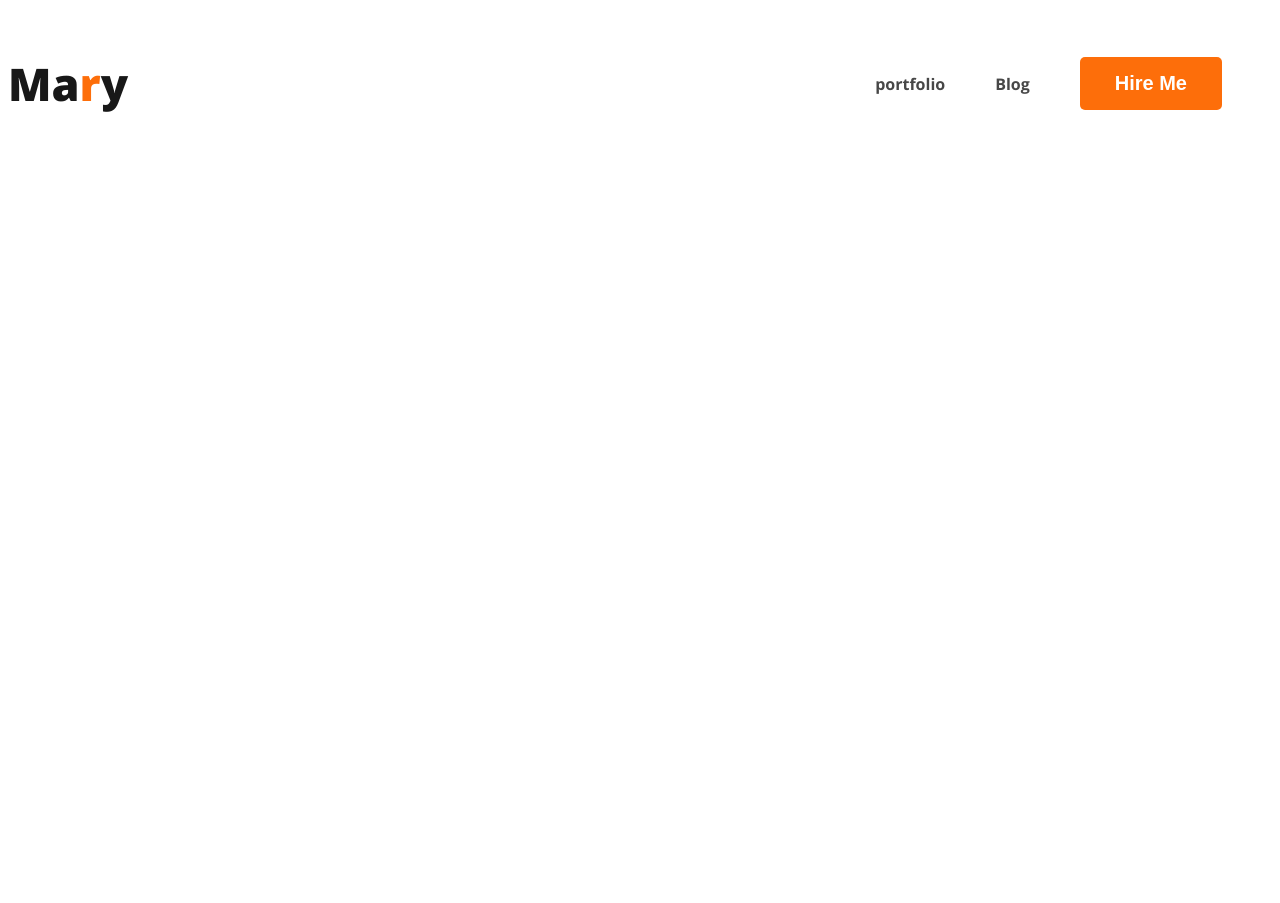
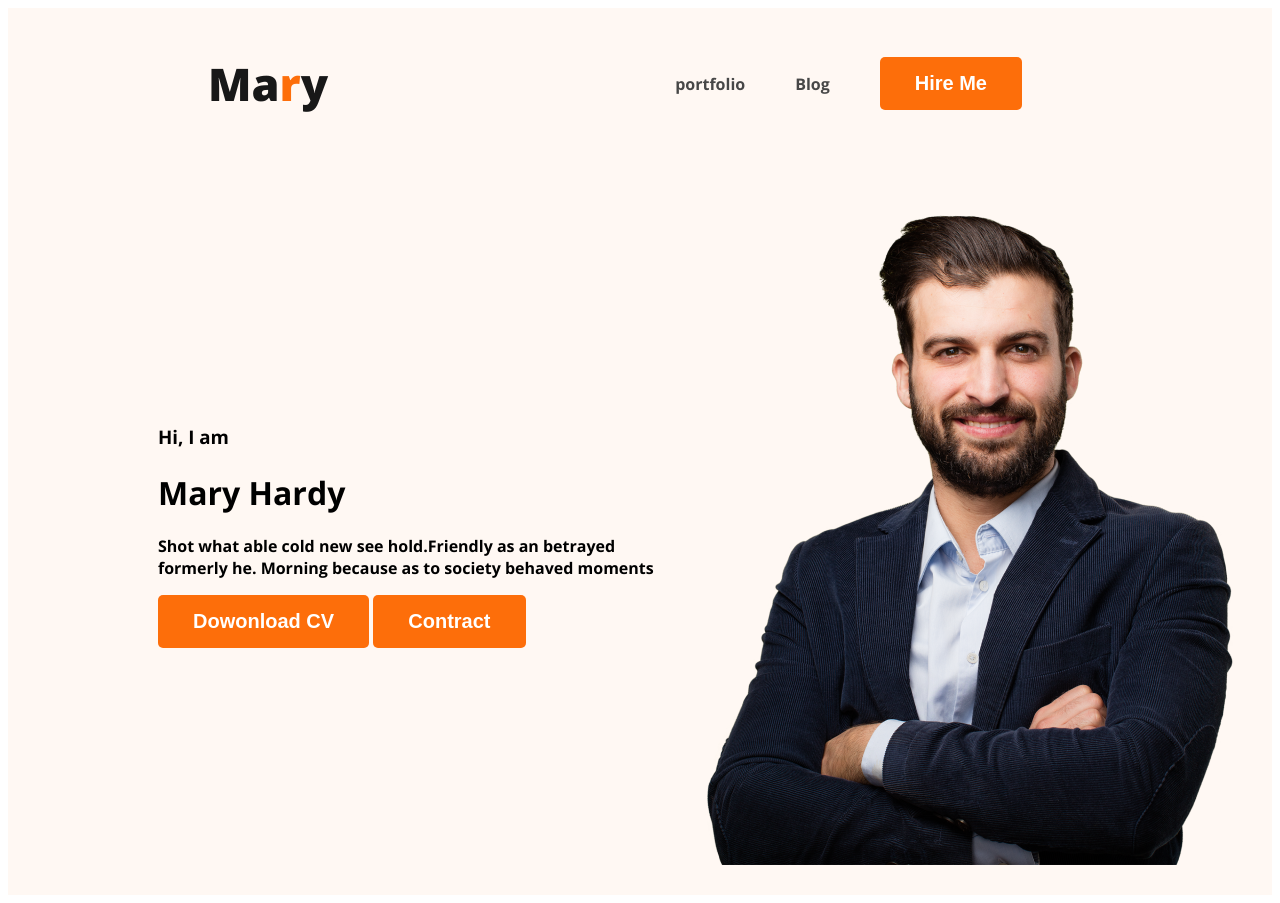
Before and after one commit to sabbiraa1144/newhtml, a plain HTML site: page index.html in a window 1280 px wide. Before the commit the page ends 800 px from the top, so only its background shows below. Drawn offline with nearby package versions, Linux system fonts and the light colour scheme.

Commit message:
banner added

```diff
--- a/index.html
+++ b/index.html
@@ -11,7 +11,7 @@
     <link rel="stylesheet" href="style.css">
 </head>
 <body>
-    <header>
+    <header class="header">
 <nav>
 <h3 class="nav-title">Ma<span class="text-primary">r</span>y</h3>
 <ul>
@@ -21,6 +21,18 @@
 </ul>
 
 </nav>
+
+<div class="baner">
+<div class="baner-content">
+  <h3 class="baner-greeting">Hi, I  am</h3>
+<h1 class="baner-title"> Mary Hardy</h1>
+<p>Shot what able cold new see hold.Friendly as an betrayed formerly he. Morning because as to society behaved moments</p>
+<button class="btn-primary">Dowonload CV</button>
+<button class="btn-primary">Contract</button>
+</div>
+
+<img class="profile"  src="images/hardy.png" alt="hardy">
+</div>
     </header>
     <footer>
 
--- a/style.css
+++ b/style.css
@@ -11,9 +11,13 @@ nav{
     display:flex;
     justify-content: space-between;
     align-items: center;
+    margin:0 200px;
 }
 .text-primary{
     color:#FD6E0A;
+}
+.header{
+    background-color: #FFF8F3;
 }
 .btn-primary{
 
@@ -50,3 +54,15 @@ nav li{
     text-decoration: none;
     color:#474747;
  }
+.baner{
+    padding:30px 30px 30px 150px;
+    display:flex;
+    align-items: center;
+
+}
+.baner .profile{
+
+height: 676px;
+width:584px;
+flex-shrink: 0;
+}
```
Also changed, not shown: 1 other file.
